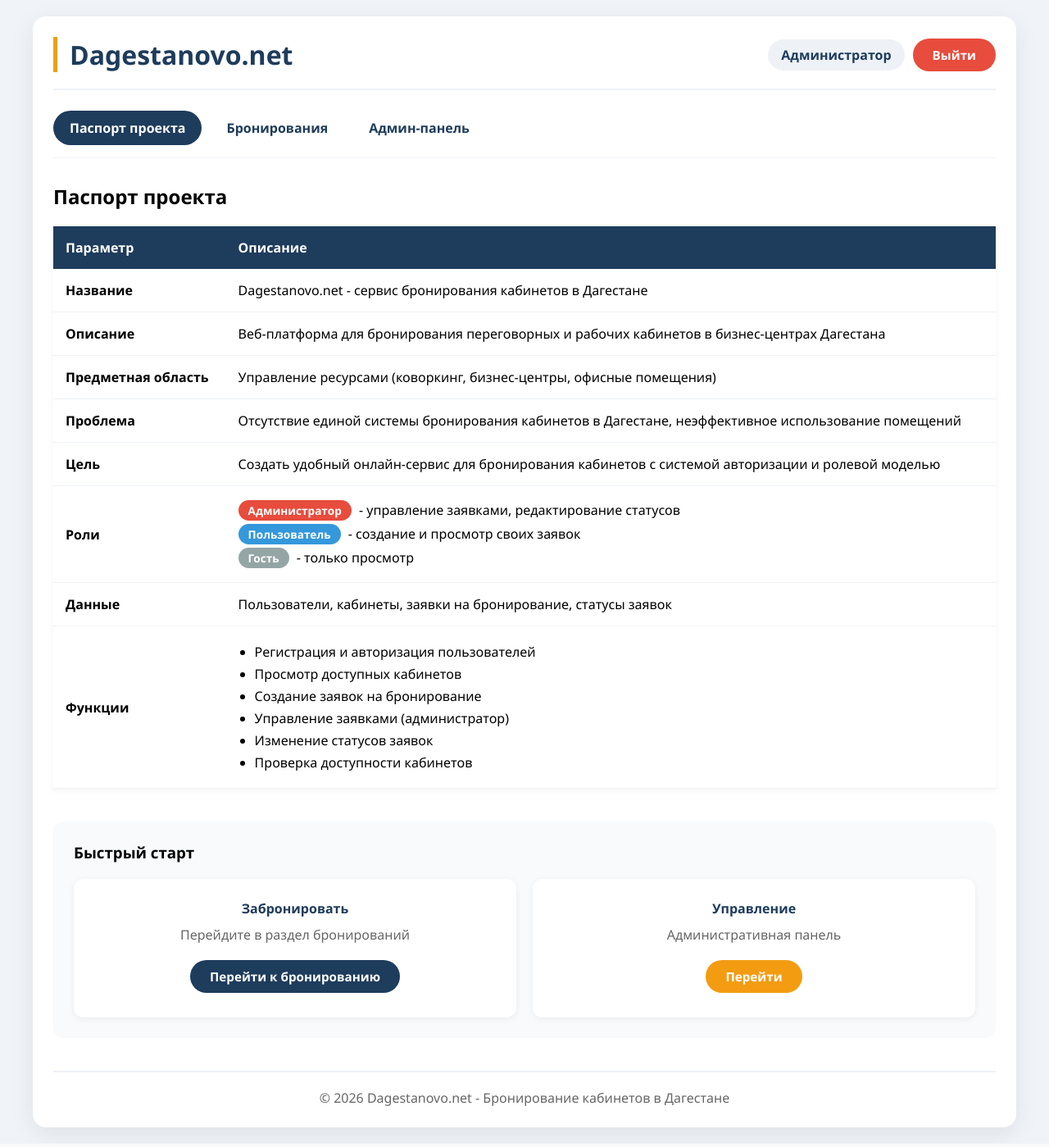
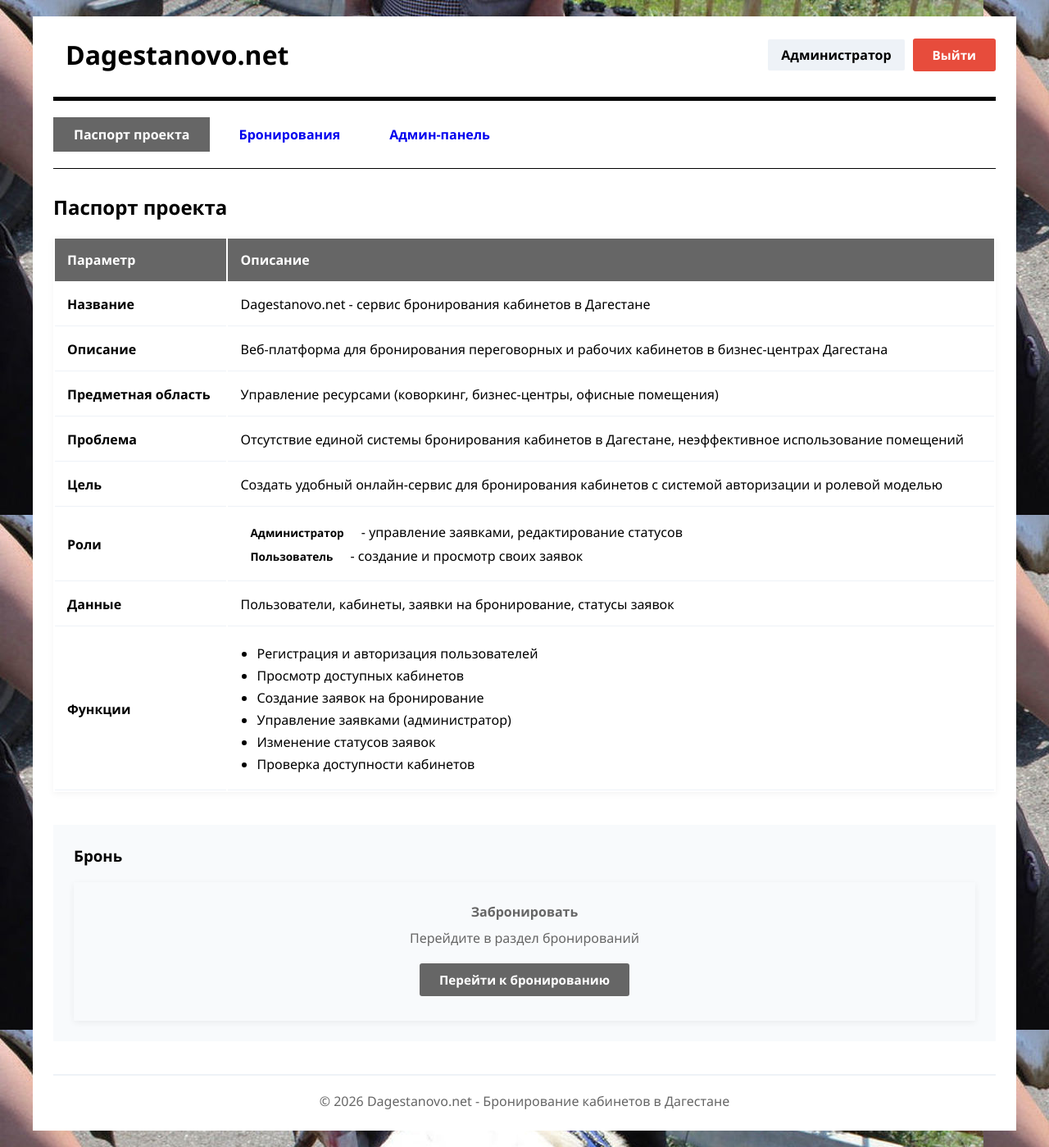
Before and after one commit to Mainfors/Mainfors.github.io, a PHP site: page /SvirTim/index.php in a window 1280 px wide. Shown: the whole page at 82% size. Run offline with PHP 8.4, Linux system fonts and the light colour scheme; a user stored in the database is signed in.

Commit message:
Add files via upload

```diff
--- a/SvirTim/index.php
+++ b/SvirTim/index.php
@@ -67,7 +67,6 @@ session_start();
                         <td>
                             <span class="role-badge admin">Администратор</span> - управление заявками, редактирование статусов<br>
                             <span class="role-badge user">Пользователь</span> - создание и просмотр своих заявок<br>
-                            <span class="role-badge guest">Гость</span> - только просмотр
                         </td>
                     </tr>
                     <tr>
@@ -92,7 +91,7 @@ session_start();
         </section>
 
         <section class="quick-actions">
-            <h3> Быстрый старт</h3>
+            <h3> Бронь</h3>
             <div class="action-cards">
                 <?php if(!isset($_SESSION['user_id'])): ?>
                     <div class="card">
@@ -107,14 +106,7 @@ session_start();
                         <p>Перейдите в раздел бронирований</p>
                         <a href="bookings.php" class="btn btn-primary">Перейти к бронированию</a>
                     </div>
-                    <?php if($_SESSION['role'] === 'admin'): ?>
-                        <div class="card">
-                            <h4> Управление</h4>
-                            <p>Административная панель</p>
-                            <a href="admin.php" class="btn btn-warning">Перейти</a>
-                        </div>
                     <?php endif; ?>
-                <?php endif; ?>
             </div>
         </section>
 
--- a/SvirTim/style.css
+++ b/SvirTim/style.css
@@ -3,12 +3,14 @@
     padding: 0;
     box-sizing: border-box;
     font-family: 'Segoe UI', Tahoma, Geneva, Verdana, sans-serif;
+
 }
 
 body {
     background: #f0f4f8;
     padding: 20px;
     min-height: 100vh;
+    background-image: url(og_og_153495648927449675.jpg);
 }
 
 .container {
@@ -16,8 +18,6 @@ body {
     margin: 0 auto;
     background: white;
     padding: 25px;
-    border-radius: 16px;
-    box-shadow: 0 8px 30px rgba(0,0,0,0.08);
 }
 
 header {
@@ -25,15 +25,14 @@ header {
     justify-content: space-between;
     align-items: center;
     flex-wrap: wrap;
-    padding-bottom: 20px;
-    border-bottom: 2px solid #eef2f7;
-    margin-bottom: 25px;
+    padding-bottom: 30px;
+    border-bottom: 5px solid;
+    margin-bottom: 20px;
 }
 
 h1 {
     font-size: 2rem;
-    color: #1e3c5c;
-    border-left: 5px solid #f39c12;
+    border-left: 5px;
     padding-left: 15px;
 }
 
@@ -46,10 +45,10 @@ h1 {
 
 .user-name {
     font-weight: 600;
-    color: #1e3c5c;
+
     background: #eef2f7;
     padding: 8px 16px;
-    border-radius: 40px;
+    border-radius: 2px;
 }
 
 .main-nav {
@@ -57,88 +56,69 @@ h1 {
     gap: 10px;
     flex-wrap: wrap;
     margin-bottom: 30px;
-    padding-bottom: 15px;
-    border-bottom: 1px solid #eef2f7;
+    padding-bottom: 20px;
+    border-bottom: 1px solid;
 }
 
 .main-nav a {
-    padding: 10px 20px;
+    padding: 10px 25px;
     text-decoration: none;
-    color: #1e3c5c;
-    border-radius: 30px;
+
     font-weight: 600;
-    transition: 0.3s;
 }
 
-.main-nav a:hover {
-    background: #eef2f7;
-}
 
 .main-nav a.active {
-    background: #1e3c5c;
+    background: #666;
     color: white;
 }
 
 .btn {
     padding: 10px 24px;
     border: none;
-    border-radius: 40px;
+    border-radius: 3px;
     font-weight: 600;
     cursor: pointer;
     text-decoration: none;
     display: inline-block;
-    transition: 0.3s;
+
     font-size: 0.95rem;
 }
 
 .btn-primary {
-    background: #1e3c5c;
-    color: white;
+    background: #666;
+    color: rgb(255, 255, 255);
 }
 
-.btn-primary:hover {
-    background: #2a4a6a;
-    transform: translateY(-2px);
-    box-shadow: 0 4px 12px rgba(30, 60, 92, 0.3);
+
+
+.btn-outline {
+
+    border: 2px solid ;
 }
 
-.btn-outline {
-    background: transparent;
-    border: 2px solid #1e3c5c;
-    color: #1e3c5c;
-}
 
-.btn-outline:hover {
-    background: #1e3c5c;
-    color: white;
-}
 
 .btn-success {
     background: #27ae60;
     color: white;
 }
 
-.btn-success:hover {
-    background: #219a52;
-}
+
 
 .btn-warning {
     background: #f39c12;
     color: white;
 }
 
-.btn-warning:hover {
-    background: #d68910;
-}
+
 
 .btn-danger {
     background: #e74c3c;
     color: white;
 }
 
-.btn-danger:hover {
-    background: #c0392b;
-}
+
 
 .btn-sm {
     padding: 5px 15px;
@@ -152,13 +132,11 @@ h1 {
 
 .passport-table {
     width: 100%;
-    border-collapse: collapse;
     margin: 20px 0;
     box-shadow: 0 2px 8px rgba(0,0,0,0.05);
 }
 
 .passport-table th {
-    background: #1e3c5c;
     color: white;
     padding: 15px;
     text-align: left;
@@ -168,10 +146,6 @@ h1 {
 .passport-table td {
     padding: 15px;
     border-bottom: 1px solid #eef2f7;
-}
-
-.passport-table tr:hover {
-    background: #f8fafc;
 }
 
 .passport-table ul {
@@ -186,33 +160,17 @@ h1 {
 .role-badge {
     display: inline-block;
     padding: 3px 12px;
-    border-radius: 20px;
+
     font-size: 0.85rem;
     font-weight: 600;
     margin: 2px 5px 2px 0;
 }
 
-.role-badge.admin {
-    background: #e74c3c;
-    color: white;
-}
 
-.role-badge.user {
-    background: #3498db;
-    color: white;
-}
-
-.role-badge.guest {
-    background: #95a5a6;
-    color: white;
-}
-
-/* Быстрые действия */
 .quick-actions {
     margin: 40px 0 20px;
     padding: 25px;
     background: #f8fafc;
-    border-radius: 12px;
 }
 
 .action-cards {
@@ -223,15 +181,13 @@ h1 {
 }
 
 .card {
-    background: white;
     padding: 25px;
-    border-radius: 12px;
     box-shadow: 0 2px 8px rgba(0,0,0,0.06);
     text-align: center;
 }
 
 .card h4 {
-    color: #1e3c5c;
+    color: #666;
     margin-bottom: 10px;
 }
 
@@ -261,25 +217,18 @@ footer {
     display: block;
     font-weight: 600;
     margin-bottom: 5px;
-    color: #1e3c5c;
 }
 
 .form-group input,
 .form-group select {
     width: 100%;
     padding: 12px 16px;
-    border: 2px solid #dce3ec;
-    border-radius: 8px;
+    border: 2px solid;
+
     font-size: 1rem;
-    transition: 0.3s;
 }
 
-.form-group input:focus,
-.form-group select:focus {
-    outline: none;
-    border-color: #1e3c5c;
-    box-shadow: 0 0 0 3px rgba(30, 60, 92, 0.1);
-}
+
 
 .form-row {
     display: grid;
@@ -287,18 +236,6 @@ footer {
     gap: 20px;
 }
 
-@media (max-width: 768px) {
-    .form-row {
-        grid-template-columns: 1fr;
-    }
-
-    header {
-        flex-direction: column;
-        align-items: stretch;
-        gap: 15px;
-    }
-
-    .auth-buttons {
-        justify-content: center;
-    }
+th{
+    background: #666;
 }
```
Also changed, not shown: SvirTim/og_og_153495648927449675.jpg (added).
